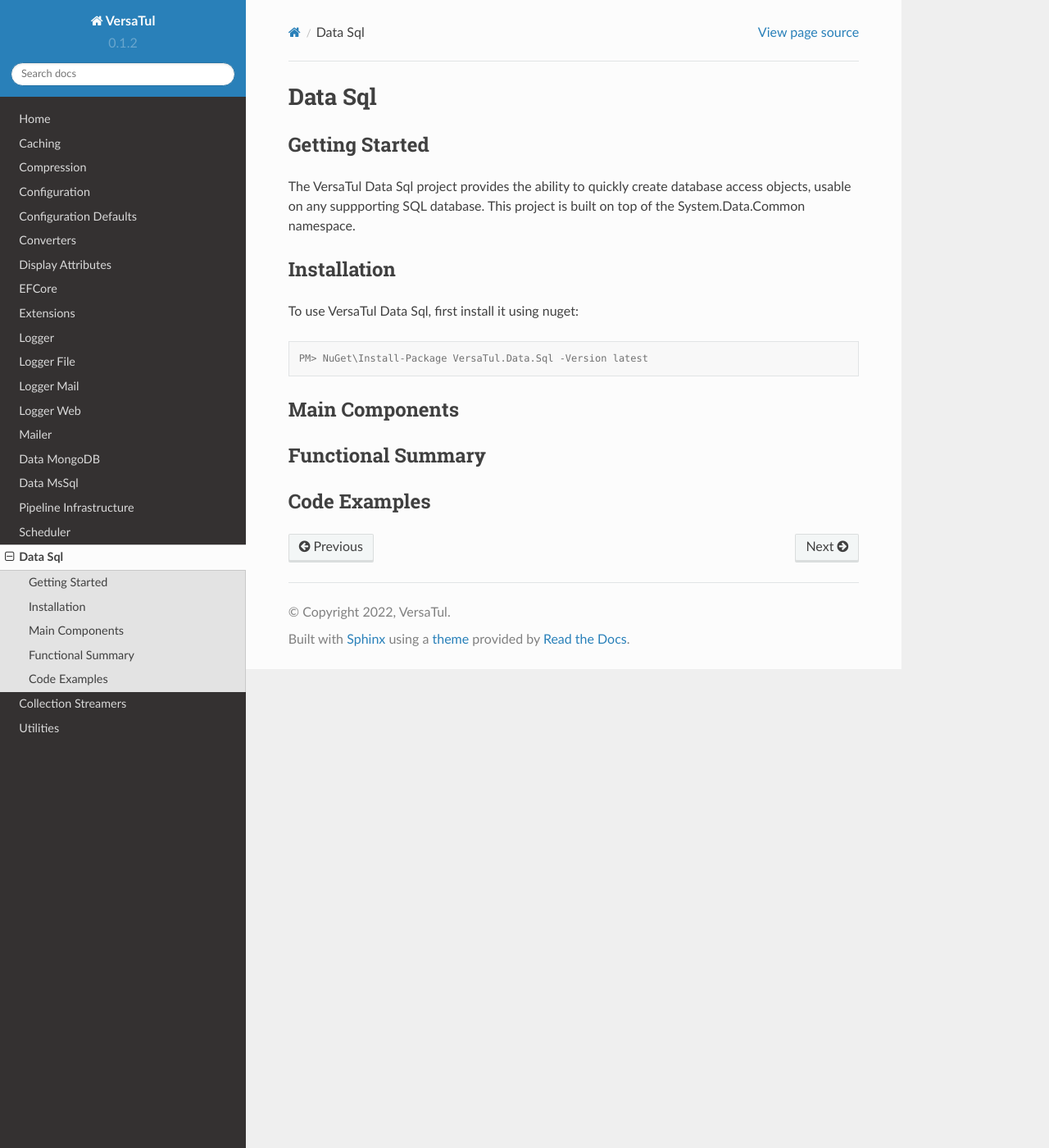
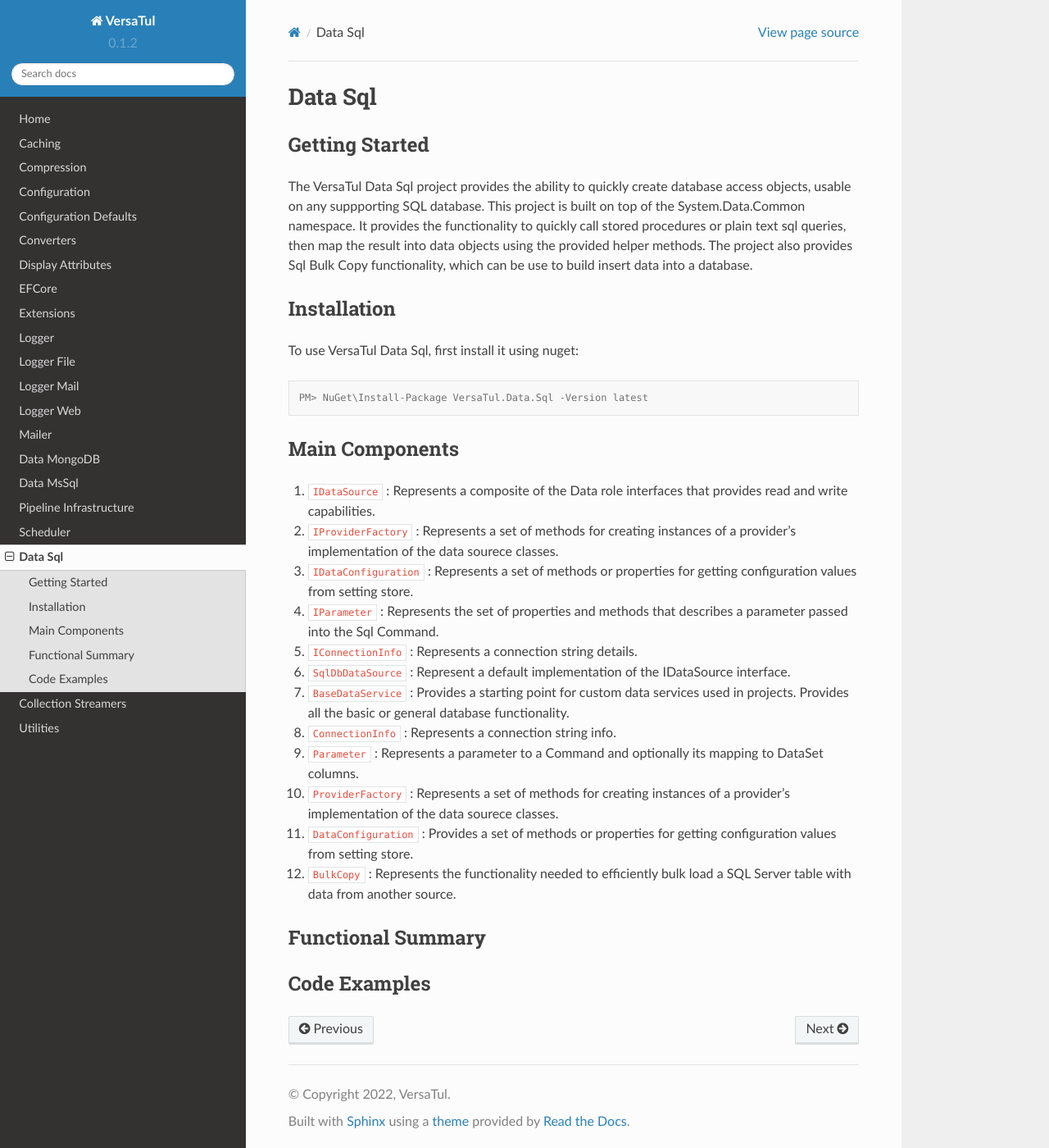
Before and after one commit to BjornWilliams/DocsVersaTul, a Sphinx documentation site: the page built from docs/source/sql.rst, in a window 1280 px wide and 1400 px high. Shown: the whole window at 82% size. Built offline with Sphinx 7.4.7 and the Read the Docs theme 2.0.0, drawn with Linux system fonts in a browser that asks for light colours.

Commit message:
Update sql.rst
Added more comments

```diff
--- a/docs/source/sql.rst
+++ b/docs/source/sql.rst
@@ -4,8 +4,9 @@
 Getting Started
 ----------------
 The VersaTul Data Sql project provides the ability to quickly create database access objects,
-usable on any suppporting SQL database.
-This project is built on top of the System.Data.Common namespace.
+usable on any suppporting SQL database. This project is built on top of the System.Data.Common namespace.
+It provides the functionality to quickly call stored procedures or plain text sql queries, then map the result into data objects using the provided helper methods.
+The project also provides Sql Bulk Copy functionality, which can be use to build insert data into a database.
 
 Installation
 ------------
@@ -18,6 +19,18 @@
 
 Main Components
 ----------------
+#. ``IDataSource`` : Represents a composite of the Data role interfaces that provides read and write capabilities.
+#. ``IProviderFactory`` : Represents a set of methods for creating instances of a provider's implementation of the data sourece classes.
+#. ``IDataConfiguration`` : Represents a set of methods or properties for getting configuration values from setting store.
+#. ``IParameter`` : Represents the set of properties and methods that describes a parameter passed into the Sql Command.
+#. ``IConnectionInfo`` : Represents a connection string details.
+#. ``SqlDbDataSource`` :  Represent a default implementation of the IDataSource interface.
+#. ``BaseDataService`` : Provides a starting point for custom data services used in projects. Provides all the basic or general database functionality.
+#. ``ConnectionInfo`` : Represents a connection string info.
+#. ``Parameter`` : Represents a parameter to a Command and optionally its mapping to DataSet columns.
+#. ``ProviderFactory`` : Represents a set of methods for creating instances of a provider's implementation of the data sourece classes.
+#. ``DataConfiguration`` : Provides a set of methods or properties for getting configuration values from setting store.
+#. ``BulkCopy`` : Represents the functionality needed to efficiently bulk load a SQL Server table with data from another source.
 
 Functional Summary
 ------------------
```
